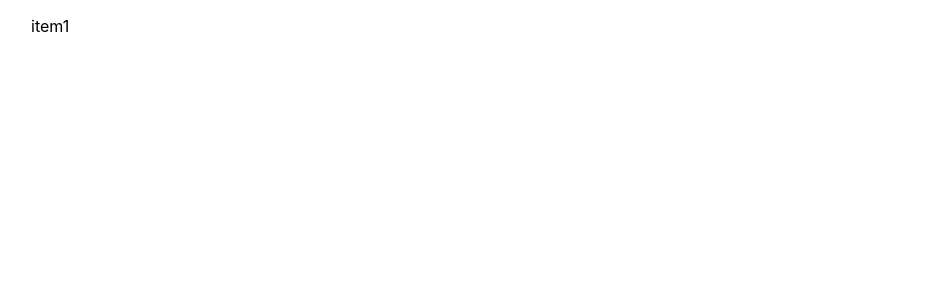
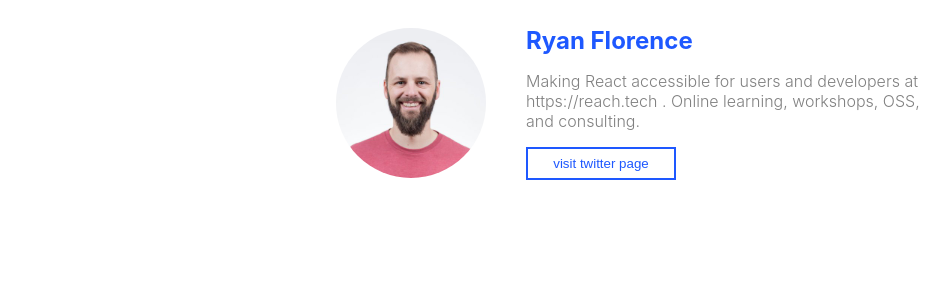
Before and after one commit to JakHer/FavNote, a React (Create React App) app: page / in a window 1280 px wide. Shown: the top 300 px of the page, without its empty margins (9-958 px from the left). Built offline with nearby package versions, Linux system fonts and the light colour scheme.

Commit message:
feat: list item styled & BEM convetion practice

```diff
--- a/src/components/ListWrapper/ListItem/ListItem.css
+++ b/src/components/ListWrapper/ListItem/ListItem.css
@@ -1,5 +1,61 @@
-.listItemWrapper {
+.list__item {
   list-style: none;
   padding: 0;
   margin: 0;
+  display: flex;
+  flex-direction: row;
+  justify-content: center;
+  align-items: center;
 }
+
+@media screen and (max-width: 1000px) {
+  .list__item {
+    flex-direction: column;
+  }
+}
+
+.list__image {
+  max-height: 150px;
+  max-width: 150px;
+  margin: 0 40px 0 0;
+
+  border-radius: 50%;
+}
+
+@media screen and (max-width: 1000px) {
+  .list__image {
+    margin: 0 0 10px 0;
+  }
+}
+
+.list__container {
+  display: flex;
+  flex-direction: column;
+}
+
+@media screen and (max-width: 1000px) {
+  .list__container {
+    align-items: center;
+  }
+}
+
+.list__header {
+  color: #1e58ff;
+  margin: 0;
+  font-weight: 700;
+}
+
+.list__description {
+  color: grey;
+  font-weight: 300;
+  max-width: 400px;
+}
+
+.list__button {
+  color: #1e58ff;
+  max-width: 150px;
+  border: 2px solid #1e58ff;
+  font-weight: 500;
+  background: none;
+  padding: 7px 10px;
+}
--- a/src/components/ListWrapper/ListItem/ListItem.js
+++ b/src/components/ListWrapper/ListItem/ListItem.js
@@ -1,6 +1,19 @@
 import React from "react";
 import "./ListItem.css";
+import ryanFlorenceImage from "../../../assets/images/ryanflorence.jpg";
 
-const ListItem = () => <li className="listItemWrapper">item1</li>;
+const ListItem = () => (
+  <li className="list__item">
+    <img className="list__image" alt="Ryan Florence" src={ryanFlorenceImage} />
+    <div className="list__container">
+      <h2 className="list__header">Ryan Florence</h2>
+      <p className="list__description">
+        Making React accessible for users and developers at https://reach.tech .
+        Online learning, workshops, OSS, and consulting.
+      </p>
+      <button className="list__button">visit twitter page</button>
+    </div>
+  </li>
+);
 
 export default ListItem;
--- a/src/components/ListWrapper/ListWrapper.js
+++ b/src/components/ListWrapper/ListWrapper.js
@@ -2,7 +2,7 @@ import React from "react";
 import ListItem from "./ListItem/ListItem";
 
 const ListWrapper = () => (
-  <ul>
+  <ul className="list">
     <ListItem />
   </ul>
 );
--- a/src/index.css
+++ b/src/index.css
@@ -1,4 +1,4 @@
-@import url("https://fonts.googleapis.com/css2?family=Montserrat:wght@300;500&display=swap");
+@import url("https://fonts.googleapis.com/css2?family=Montserrat:wght@300;500;700&display=swap");
 body {
   margin: 0;
   font-family: -apple-system, BlinkMacSystemFont, "Montserrat", "Roboto",
@@ -22,3 +22,7 @@ html {
 *:after {
   box-sizing: inherit;
 }
+
+.list {
+  padding: 10px;
+}
```
